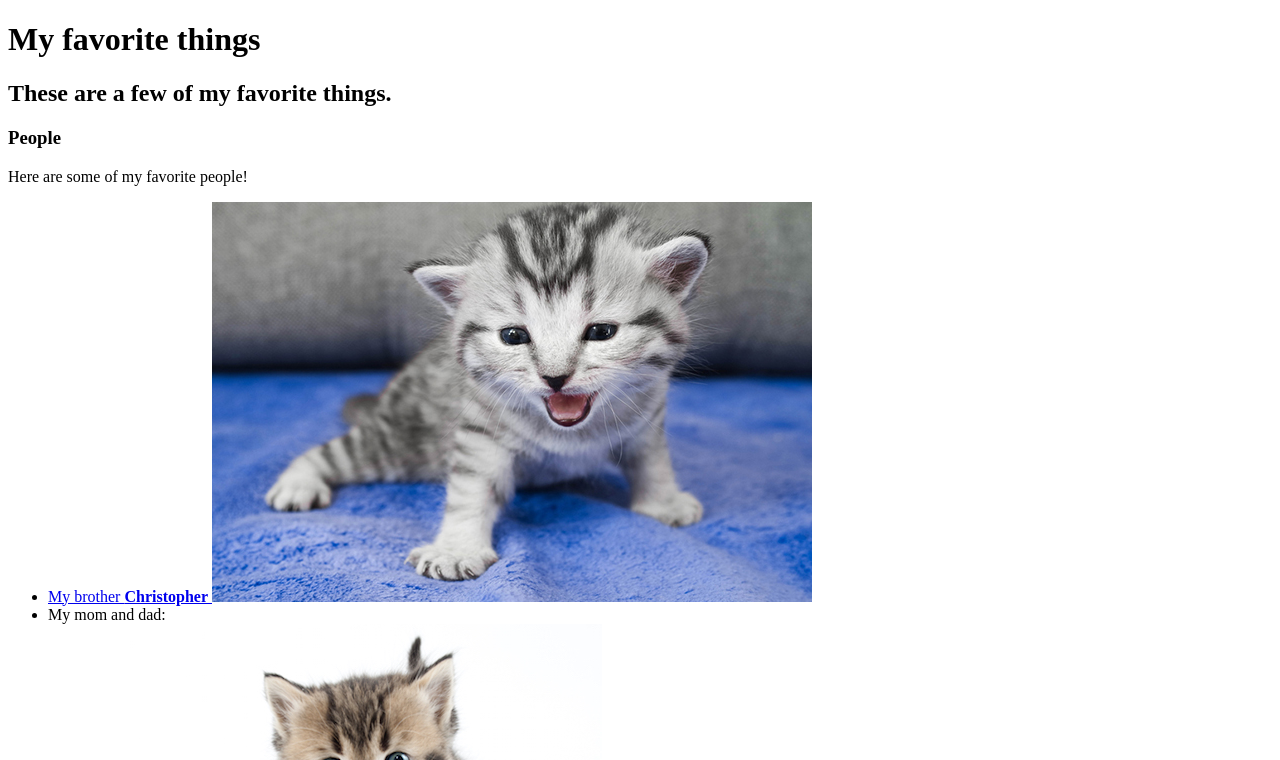
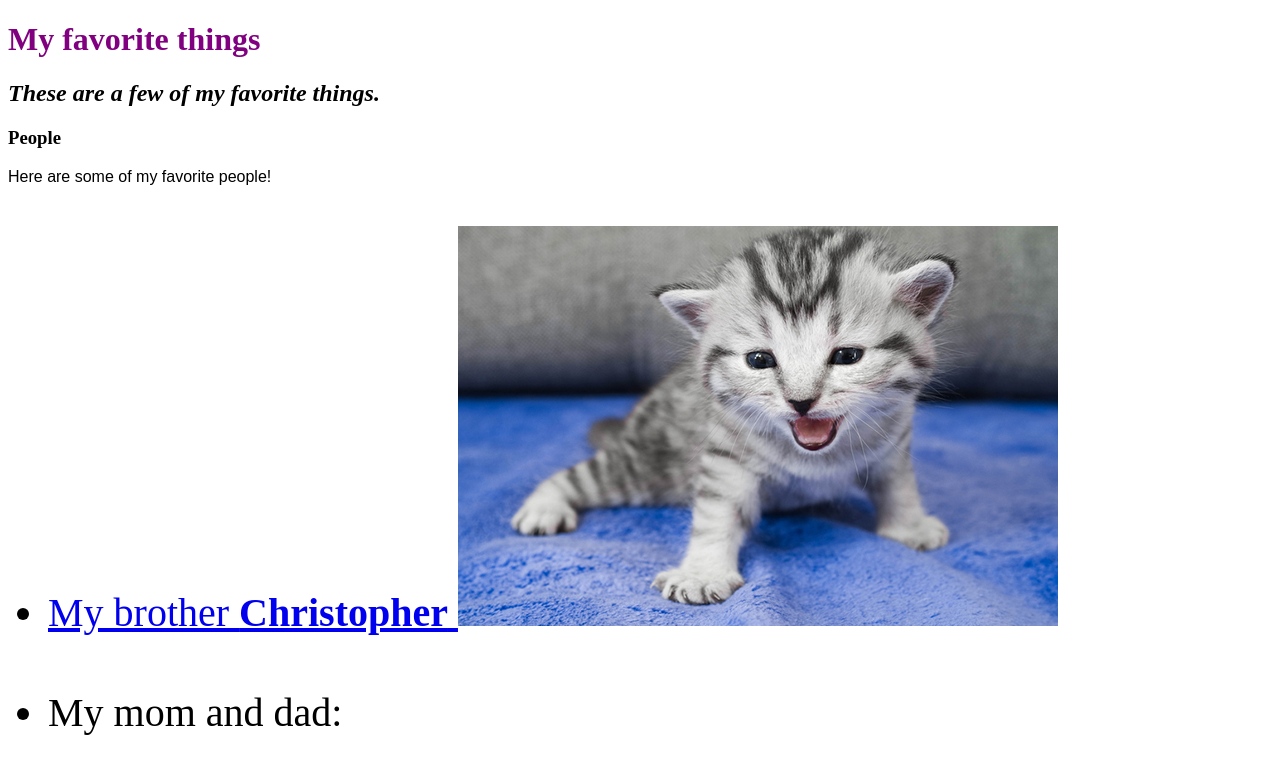
Before and after one commit to aschrad2/my-first-webpage, a plain HTML site: page favorite-things.html in a window 1280 px wide. Shown: the top 760 px of the page. Drawn offline with Linux system fonts and the light colour scheme.

Commit message:
added stylesheets to both websites

```diff
--- /dev/null
+++ b/css/styles.css
@@ -0,0 +1,17 @@
+h1 {
+  color: purple;
+}
+
+h2 {
+  font-style: italic;
+  text-align: left;
+}
+
+p {
+  font-family: sans-serif;
+}
+
+ul {
+  font-size: 40px;
+  line-height: 100px;
+}
--- a/favorite-things.html
+++ b/favorite-things.html
@@ -1,6 +1,7 @@
 <!DOCTYPE html>
 <html>
   <head>
+    <link href="css/styles.css" rel="stylesheet" type="text/css">
     <title>Austin's favorite things</title>
   </head>
   <body>
```
Also changed, not shown: my-first-webpage.html (+1 -0 lines).
